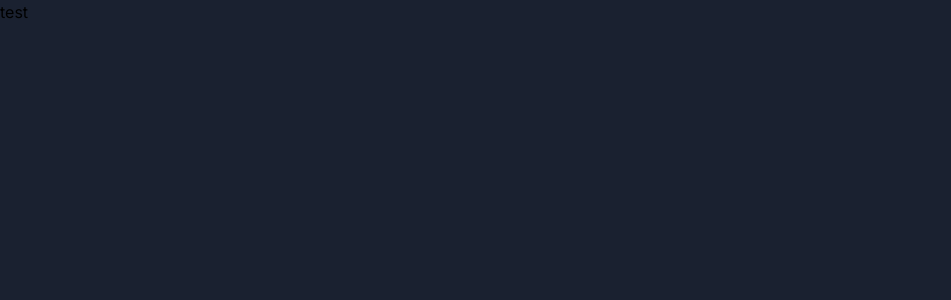
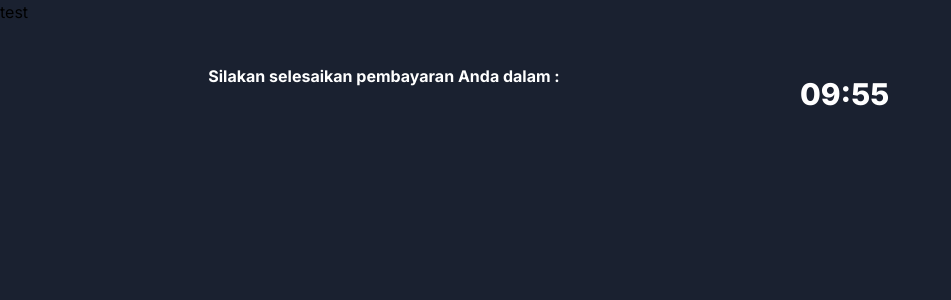
Before and after one commit to InstingCorps/Store, a Next.js app: page /testing in a window 1280 px wide. Shown: the top 300 px of the page, without its empty margins (0-951 px from the left). Built offline with nearby package versions, Linux system fonts and the light colour scheme.

Commit message:
add timer for payment

```diff
--- a/app/checkout/page.tsx
+++ b/app/checkout/page.tsx
@@ -6,6 +6,7 @@ import React, { useState, useEffect } from 'react';
 import CheckoutML from "../mobile-legends/components/buttons/CheckoutML";
 import ComponentFooter from "@/components/footer/footer";
 import DukunganPelanggan from "@/Contact/Callme";
+import Countdown from "@/components/CountDown/Countdown";
 
 
 
--- a/app/freefire/components/FreeFireCheckout.tsx
+++ b/app/freefire/components/FreeFireCheckout.tsx
@@ -2,6 +2,7 @@
 'use client'
 
 import Development from '@/app/Text/Development';
+import Countdown from '@/components/CountDown/Countdown';
 import ComponentNavbar from '@/components/Navbar/Navbar';
 import { Button, Card } from 'flowbite-react';
 import React, { useState, useEffect } from 'react';
@@ -58,6 +59,7 @@ const CheckoutFF = (): JSX.Element => {
     <div>
         <ComponentNavbar />
         <Development />
+        <Countdown />
   <Card className='font-bold text-center text-black mt-10'>
     <div>Type Game : {TypeGame}</div>
     <div>User ID =  {UserID}</div>
--- a/app/mobile-legends/components/buttons/CheckoutML.tsx
+++ b/app/mobile-legends/components/buttons/CheckoutML.tsx
@@ -2,6 +2,7 @@
 'use client'
 
 import Development from '@/app/Text/Development';
+import Countdown from '@/components/CountDown/Countdown';
 import ComponentNavbar from '@/components/Navbar/Navbar';
 import { Button, Card } from 'flowbite-react';
 import React, { useState, useEffect } from 'react';
@@ -64,6 +65,7 @@ const CheckoutML = (): JSX.Element => {
     <div>
       <ComponentNavbar />
       <Development />
+      <Countdown />
   <Card className='font-bold text-center text-black mt-10'>
     <div>Type Game : {TypeGame}</div>
     <div>User ID =  {UserID}</div>
--- a/app/testing/page.tsx
+++ b/app/testing/page.tsx
@@ -1,4 +1,5 @@
 'use client'
+import Countdown from "@/components/CountDown/Countdown";
 import ComponentNavbar from "@/components/Navbar/Navbar";
 // import TabsWithIcons from "./tabs";
 // import Footer from "./footer";
@@ -16,6 +17,7 @@ export default function Testing() {
         {/* <ComponentNavbar /> */}
         {/* <TabsWithIcons /> */}
         <button onClick={handleClick}>test</button>
+        <Countdown />
         {/* {showFooter && <Footer />} */}
         </main>
     )
--- /dev/null
+++ b/components/CountDown/Countdown.tsx
@@ -0,0 +1,63 @@
+'use client'
+
+import React, { useState, useEffect } from 'react';
+
+const Countdown = () => {
+  const [seconds, setSeconds] = useState(600); // Jumlah detik (5 menit = 300 detik)
+
+  useEffect(() => {
+    // Fungsi untuk mengupdate countdown
+    const updateCountdown = () => {
+      setSeconds((prevSeconds) => {
+        if (prevSeconds <= 1) {
+          clearInterval(countdownInterval);
+        }
+        return prevSeconds - 1;
+      });
+    };
+
+    // Jalankan updateCountdown setiap 1 detik
+    const countdownInterval = setInterval(updateCountdown, 1000);
+
+    // Hentikan interval ketika komponen di-unmount
+    return () => clearInterval(countdownInterval);
+  }, []);
+
+  // Fungsi untuk mengubah detik menjadi format menit:detik
+  const formatTime = (time:any) => {
+    const minutes = Math.floor(time / 60);
+    const remainingSeconds = time % 60;
+
+    const displayMinutes = String(minutes).padStart(2, '0');
+    const displaySeconds = String(remainingSeconds).padStart(2, '0');
+
+    return `${displayMinutes}:${displaySeconds}`;
+  };
+
+  // Fungsi untuk menampilkan teks setelah countdown selesai
+  const renderEndText = () => {
+    if (seconds <= 0) {
+      return (
+        <div className="text-center font-bold text-white mt-10">
+          <p>Maaf, sesi Anda telah berakhir.</p>
+          <p>Kami belum menerima pembayaran Anda. Harap selesaikan pembayaran di aplikasi Tersebut dalam Waktu Yang Di tentukan.</p>
+          <p>Butuh bantuan? Kunjungi Pusat Bantuan kami. (error:213)</p>
+        </div>
+      );
+    }
+    return null;
+  };
+
+  return (
+    <div>
+        {/* <div>Dengan melanjutkan, artinya Anda setuju dengan Syarat dan Ketentuan dan juga kebijakan privasi kami.</div> */}
+      <div className="flex gap-8 mt-10">
+        <div className="text-white w-3/5 text-center font-bold">Silakan selesaikan pembayaran Anda dalam : </div>
+        <div className="text-center text-white font-extrabold text-3xl mt-3">{formatTime(seconds)}</div>
+       </div>
+      {renderEndText()}
+    </div>
+  );
+};
+
+export default Countdown;
--- a/payment/BiayaPembayaran.tsx
+++ b/payment/BiayaPembayaran.tsx
@@ -1,6 +1,4 @@
 'use client'
-
-import React , {useEffect} from "react"
 
 const BiayaPembayaran = (value : any) => {
 
--- a/payment/Confirm.tsx
+++ b/payment/Confirm.tsx
@@ -1,7 +1,4 @@
 'use client'
-
-
-
 
 import { Button, Card } from 'flowbite-react';
 import React from 'react';
```
